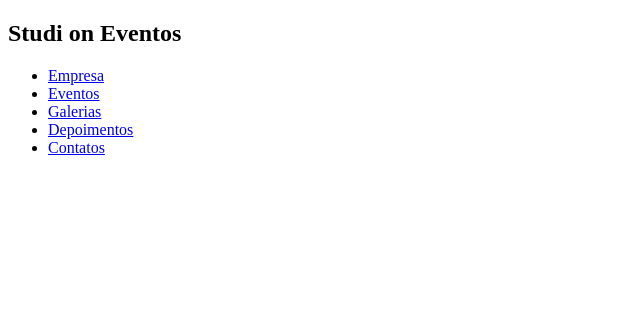
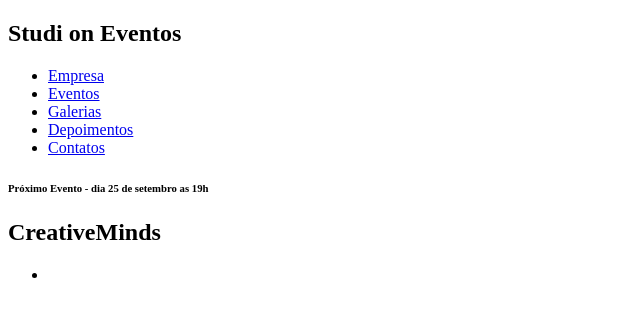
Before and after one commit to edircio/Studion, a plain HTML site: page index.html in a window 1280 px wide. Shown: the whole page, without its empty margins (0-640 px from the left). Drawn offline with Linux system fonts and the light colour scheme.

Commit message:
criado a parte main e footer

```diff
--- a/index.html
+++ b/index.html
@@ -30,5 +30,24 @@
 
         </nav>
 
+        <header>
+            <div>
+                <div>
+                    <h6><span>Próximo Evento - dia 25 de setembro as 19h</spam></h6>
+                    <h2><span>Creative</span><span>Minds</span></h2>
+                </div>
+            </div>
+        </header>
+
+        <main>
+            <section>
+                <ul>
+                    <li>
+
+                    </li>
+                </ul>
+            </section>
+        </main>
+
     </body>
 </html>
```
